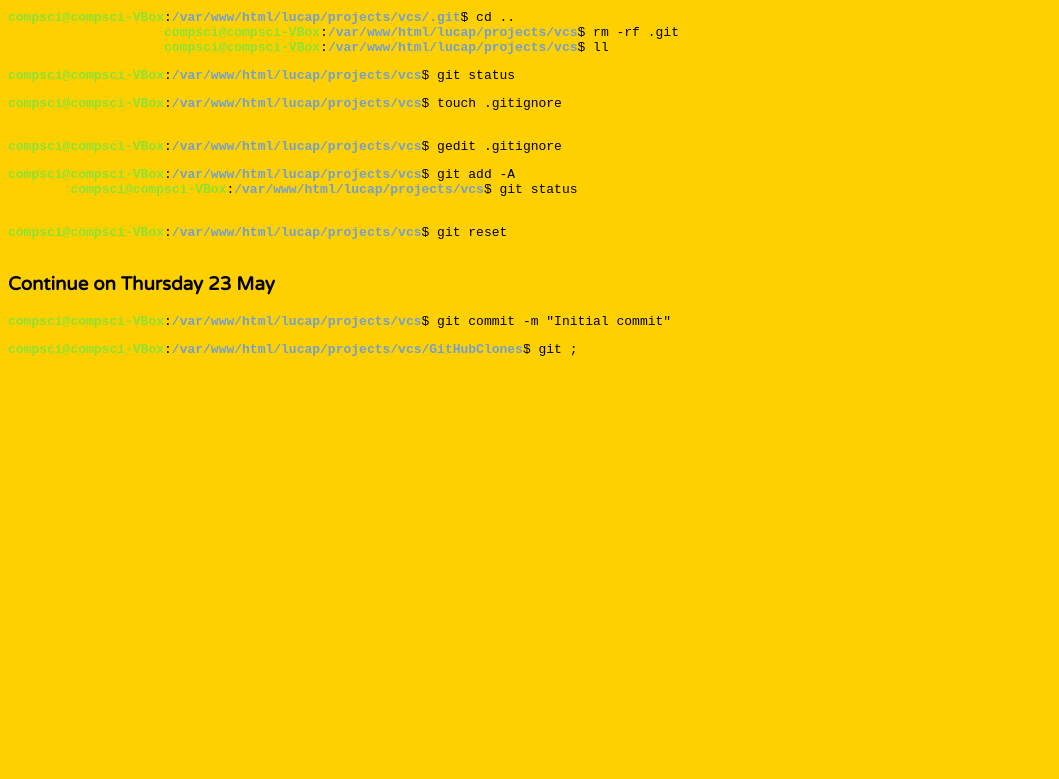
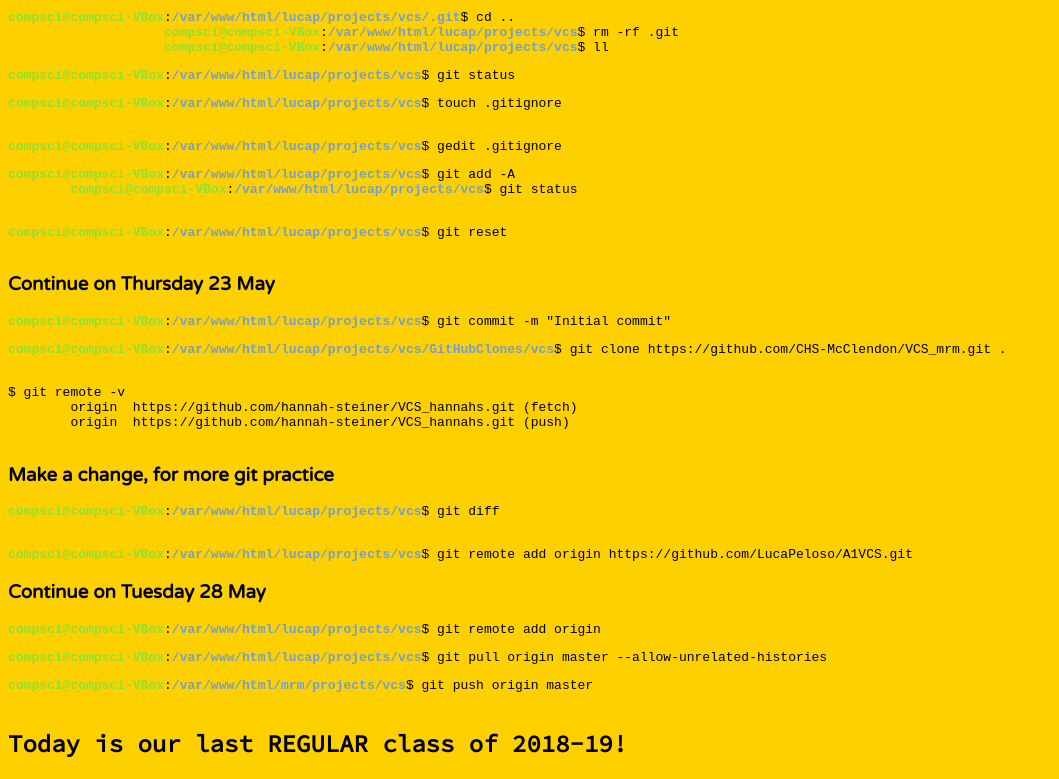
Before and after one commit to LucaPeloso/A1VCS, a plain HTML site: page index.html in a window 1280 px wide. Shown: the part 928-1707 px from the top of the page, without its empty margins (0-1059 px from the left). Before the commit the page ends 1298 px from the top, so only its background shows below. Drawn offline with Linux system fonts and the light colour scheme; a web font is replaced by a local one.

Commit message:
Initial branch commit

```diff
--- a/index.html
+++ b/index.html
@@ -72,8 +72,29 @@
         </pre>
     <h3>Continue on Thursday 23 May</h3>
 
+
     <pre><font color="#8AE234"><b>compsci@compsci-VBox</b></font>:<font color="#729FCF"><b>/var/www/html/lucap/projects/vcs</b></font>$ git commit -m &quot;Initial commit&quot;</pre>
-    <pre><font color="#8AE234"><b>compsci@compsci-VBox</b></font>:<font color="#729FCF"><b>/var/www/html/lucap/projects/vcs/GitHubClones</b></font>$ git ;</pre>
+    <pre><font color="#8AE234"><b>compsci@compsci-VBox</b></font>:<font color="#729FCF"><b>/var/www/html/lucap/projects/vcs/GitHubClones/vcs</b></font>$ git clone https://github.com/CHS-McClendon/VCS_mrm.git .
+    </pre>
+
+    <pre>$ git remote -v
+        origin	https://github.com/hannah-steiner/VCS_hannahs.git (fetch)
+        origin	https://github.com/hannah-steiner/VCS_hannahs.git (push)
+        </pre>
+    <h3>Make a change, for more git practice</h3>
+
+    <pre><font color="#8AE234"><b>compsci@compsci-VBox</b></font>:<font color="#729FCF"><b>/var/www/html/lucap/projects/vcs</b></font>$ git diff
+    </pre>
+
+    <pre><font color="#8AE234"><b>compsci@compsci-VBox</b></font>:<font color="#729FCF"><b>/var/www/html/lucap/projects/vcs</b></font>$ git remote add origin https://github.com/LucaPeloso/A1VCS.git</pre>
+    <h3>Continue on Tuesday 28 May</h3>
+
+    <pre><font color="#8AE234"><b>compsci@compsci-VBox</b></font>:<font color="#729FCF"><b>/var/www/html/lucap/projects/vcs</b></font>$ git remote add origin</pre>
+    <pre><font color="#8AE234"><b>compsci@compsci-VBox</b></font>:<font color="#729FCF"><b>/var/www/html/lucap/projects/vcs</b></font>$ git pull origin master --allow-unrelated-histories</pre>
+    <pre><font color="#8AE234"><b>compsci@compsci-VBox</b></font>:<font color="#729FCF"><b>/var/www/html/mrm/projects/vcs</b></font>$ git push origin master
+    </pre>
+
+    <h2>Today is our last REGULAR class of 2018-19!</h2>
 </div>
 </body>
 </html>
```
